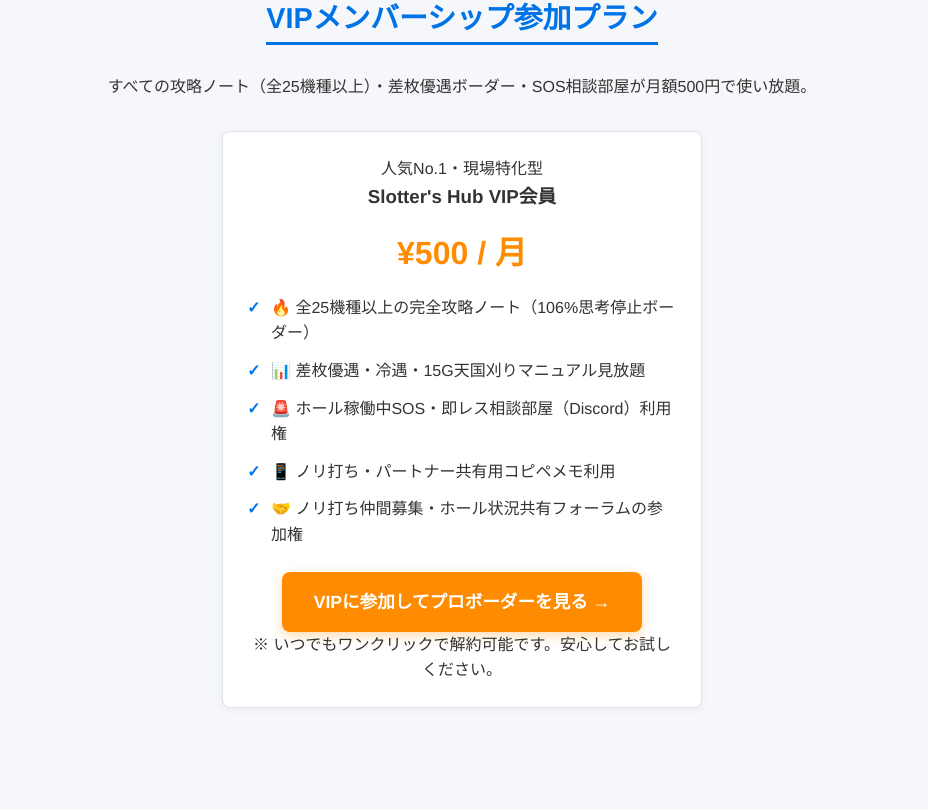
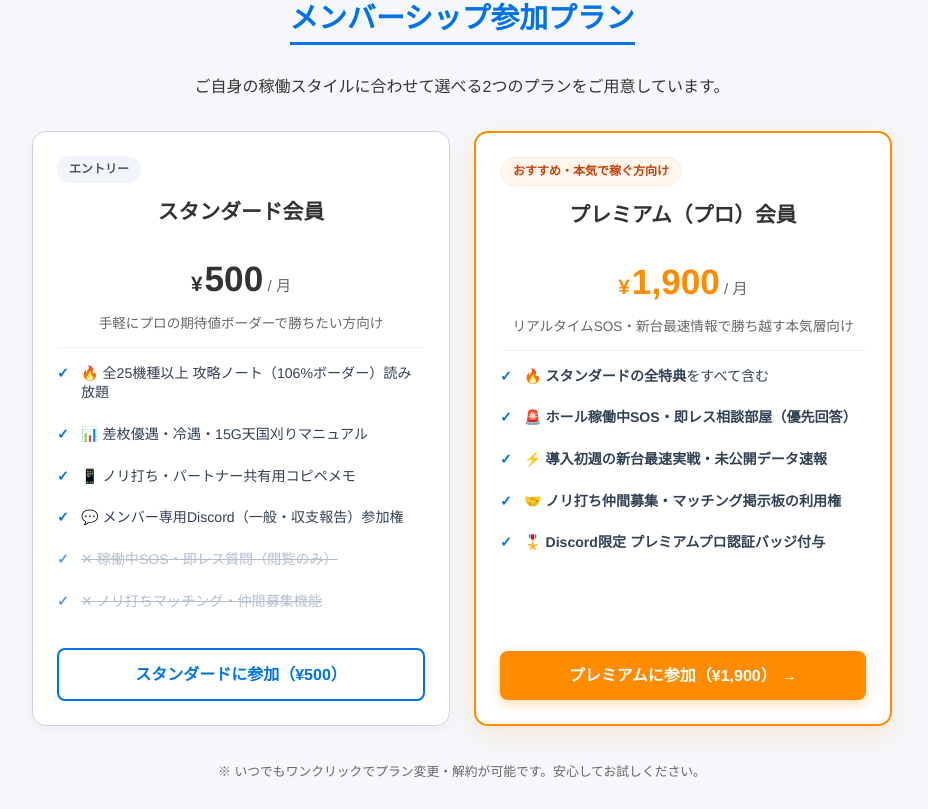
Before and after one commit to yuya7-7/slotters-hub-homepage, a React (Vite) app: page / in a window 1280 px wide. Shown: the part 1011-1820 px from the top of the page, without its empty margins (178-1106 px from the left). Built offline with nearby package versions, Linux system fonts and the light colour scheme.

Commit message:
Introduce two-tier pricing model: Standard (500 yen/mo) for casual grinders vs Premium Pro (1900 yen/mo) with real-time SOS room and early new machine data

```diff
--- a/src/App.css
+++ b/src/App.css
@@ -789,6 +789,137 @@
   font-size: 0.82rem;
 }
 
+/* Two-Tier Plans Grid */
+.plans-grid-two {
+  display: grid;
+  grid-template-columns: repeat(auto-fit, minmax(300px, 1fr));
+  gap: 24px;
+  max-width: 860px;
+  margin: 0 auto;
+}
+
+.plan-card {
+  background: white;
+  border-radius: 14px;
+  padding: 24px;
+  border: 1px solid var(--border-color);
+  display: flex;
+  flex-direction: column;
+  position: relative;
+  box-shadow: 0 4px 12px rgba(0, 0, 0, 0.04);
+}
+
+.standard-plan {
+  border: 1.5px solid #cbd5e1;
+}
+
+.featured-plan {
+  border: 2px solid var(--secondary);
+  box-shadow: 0 8px 24px rgba(255, 140, 0, 0.15);
+}
+
+.plan-type-badge {
+  font-size: 0.75rem;
+  font-weight: 800;
+  padding: 4px 12px;
+  border-radius: 20px;
+  width: fit-content;
+  margin-bottom: 12px;
+}
+
+.standard-badge {
+  background: #f1f5f9;
+  color: #475569;
+}
+
+.premium-badge {
+  background: #fff7ed;
+  color: #c2410c;
+  border: 1px solid #ffedd5;
+}
+
+.plan-name {
+  font-size: 1.3rem;
+  font-weight: 800;
+  color: var(--text-main);
+  margin-bottom: 6px;
+}
+
+.plan-price {
+  font-size: 2.2rem;
+  font-weight: 900;
+  color: var(--text-main);
+  margin-bottom: 6px;
+}
+
+.featured-plan .plan-price {
+  color: var(--secondary);
+}
+
+.plan-price .currency {
+  font-size: 1.3rem;
+  margin-right: 2px;
+}
+
+.plan-price .period {
+  font-size: 0.95rem;
+  font-weight: normal;
+  color: var(--text-muted);
+}
+
+.plan-target {
+  font-size: 0.85rem;
+  color: var(--text-muted);
+  margin-bottom: 16px;
+  padding-bottom: 12px;
+  border-bottom: 1px solid #f1f5f9;
+}
+
+.plan-benefits {
+  list-style: none;
+  display: flex;
+  flex-direction: column;
+  gap: 10px;
+  margin-bottom: 24px;
+  flex: 1;
+  padding: 0;
+}
+
+.plan-benefits li {
+  font-size: 0.88rem;
+  color: #334155;
+  line-height: 1.4;
+}
+
+.plan-benefits li.benefit-disabled {
+  color: #94a3b8;
+  text-decoration: line-through;
+  opacity: 0.7;
+}
+
+.plan-btn {
+  width: 100%;
+  font-size: 1rem;
+  padding: 12px;
+}
+
+.btn-outline {
+  background: white;
+  color: var(--primary);
+  border: 2px solid var(--primary);
+}
+
+.btn-outline:hover {
+  background: #f0f7ff;
+}
+
+.plans-footer-note {
+  text-align: center;
+  font-size: 0.8rem;
+  color: var(--text-muted);
+  margin-top: 16px;
+}
+
 .footer {
   background: white;
   border-top: 1px solid var(--border-color);
@@ -802,13 +933,8 @@
 }
 
 @media (max-width: 768px) {
-  .vip-bottom-banner {
-    flex-direction: column;
-    align-items: flex-start;
-  }
-  .vip-banner-action {
-    width: 100%;
-    justify-content: space-between;
+  .plans-grid-two {
+    grid-template-columns: 1fr;
   }
   .signal-item-card {
     flex-direction: column;
--- a/src/App.tsx
+++ b/src/App.tsx
@@ -34,11 +34,11 @@
           </div>
           <nav className="nav-links">
             <a href="#features" className="nav-link">特徴</a>
-            <a href="#plans" className="nav-link">VIPプラン</a>
+            <a href="#plans" className="nav-link">料金プラン</a>
             <a href="#machines" className="nav-link">機種一覧</a>
           </nav>
           <a href="#plans" className="btn btn-primary header-cta">
-            🔒 VIPプラン (月額¥500)
+            会員登録 (月額¥500〜)
           </a>
         </div>
       </header>
@@ -90,30 +90,60 @@
         {/* Section Divider */}
         <hr className="section-divider" />
 
-        {/* 2. VIP Pricing Section (VIPメンバーシップ参加プラン) */}
+        {/* 2. VIP Pricing Section (2段階料金プラン) */}
         <section id="plans" className="plans-section">
           <div className="section-title-wrap">
             <h2 className="section-title">
-              <span>VIPメンバーシップ参加プラン</span>
+              <span>メンバーシップ参加プラン</span>
             </h2>
             <p className="section-subtitle">
-              すべての攻略ノート（全25機種以上）・差枚優遇ボーダー・SOS相談部屋が月額500円で使い放題。
+              ご自身の稼働スタイルに合わせて選べる2つのプランをご用意しています。
             </p>
           </div>
-          <div className="plans-grid" style={{ maxWidth: '480px', margin: '0 auto' }}>
-            <div className="card plan-card featured-plan">
-              <div className="plan-badge">人気No.1・現場特化型</div>
-              <h3 className="plan-name">Slotter's Hub VIP会員</h3>
+
+          <div className="plans-grid-two">
+            {/* Standard Plan (¥500) */}
+            <div className="card plan-card standard-plan">
+              <div className="plan-type-badge standard-badge">エントリー</div>
+              <h3 className="plan-name">スタンダード会員</h3>
               <div className="plan-price">
                 <span className="currency">¥</span>500
                 <span className="period"> / 月</span>
               </div>
+              <p className="plan-target">手軽にプロの期待値ボーダーで勝ちたい方向け</p>
               <ul className="plan-benefits">
-                <li>🔥 全25機種以上の完全攻略ノート（106%思考停止ボーダー）</li>
-                <li>📊 差枚優遇・冷遇・15G天国刈りマニュアル見放題</li>
-                <li>🚨 ホール稼働中SOS・即レス相談部屋（Discord）利用権</li>
-                <li>📱 ノリ打ち・パートナー共有用コピペメモ利用</li>
-                <li>🤝 ノリ打ち仲間募集・ホール状況共有フォーラムの参加権</li>
+                <li>🔥 全25機種以上 攻略ノート（106%ボーダー）読み放題</li>
+                <li>📊 差枚優遇・冷遇・15G天国刈りマニュアル</li>
+                <li>📱 ノリ打ち・パートナー共有用コピペメモ</li>
+                <li>💬 メンバー専用Discord（一般・収支報告）参加権</li>
+                <li className="benefit-disabled">✕ 稼働中SOS・即レス質問（閲覧のみ）</li>
+                <li className="benefit-disabled">✕ ノリ打ちマッチング・仲間募集機能</li>
+              </ul>
+              <a
+                href="https://mosh.jp"
+                target="_blank"
+                rel="noopener noreferrer"
+                className="btn btn-outline plan-btn"
+              >
+                スタンダードに参加（¥500）
+              </a>
+            </div>
+
+            {/* Premium Plan (¥1,900) */}
+            <div className="card plan-card featured-plan">
+              <div className="plan-type-badge premium-badge">おすすめ・本気で稼ぐ方向け</div>
+              <h3 className="plan-name">プレミアム（プロ）会員</h3>
+              <div className="plan-price">
+                <span className="currency">¥</span>1,900
+                <span className="period"> / 月</span>
+              </div>
+              <p className="plan-target">リアルタイムSOS・新台最速情報で勝ち越す本気層向け</p>
+              <ul className="plan-benefits">
+                <li>🔥 <strong>スタンダードの全特典</strong>をすべて含む</li>
+                <li>🚨 <strong>ホール稼働中SOS・即レス相談部屋（優先回答）</strong></li>
+                <li>⚡ <strong>導入初週の新台最速実戦・未公開データ速報</strong></li>
+                <li>🤝 <strong>ノリ打ち仲間募集・マッチング掲示板の利用権</strong></li>
+                <li>🎖️ <strong>Discord限定 プレミアムプロ認証バッジ付与</strong></li>
               </ul>
               <a
                 href="https://mosh.jp"
@@ -121,12 +151,13 @@
                 rel="noopener noreferrer"
                 className="btn btn-cta plan-btn"
               >
-                VIPに参加してプロボーダーを見る →
+                プレミアムに参加（¥1,900） →
               </a>
-              <div className="plan-footer-note">
-                ※ いつでもワンクリックで解約可能です。安心してお試しください。
-              </div>
             </div>
+          </div>
+
+          <div className="plans-footer-note">
+            ※ いつでもワンクリックでプラン変更・解約が可能です。安心してお試しください。
           </div>
         </section>
 
```
